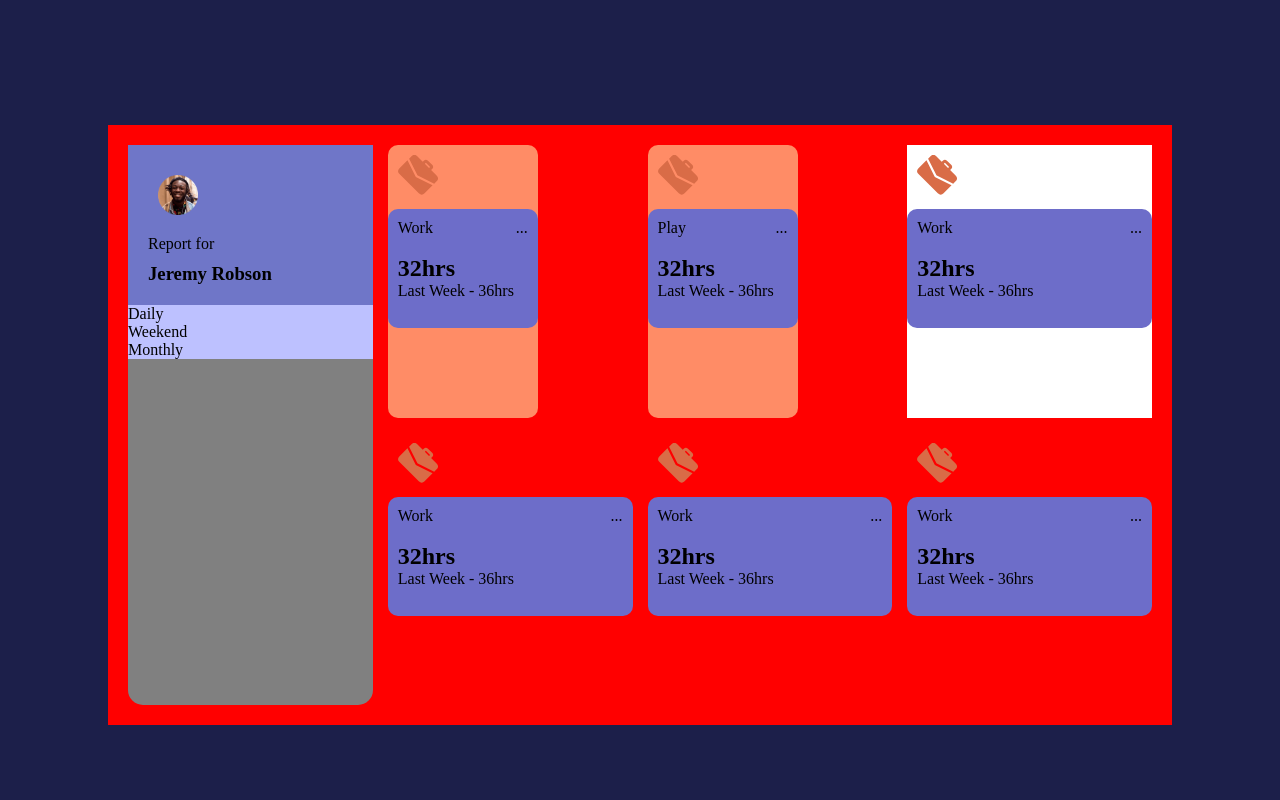
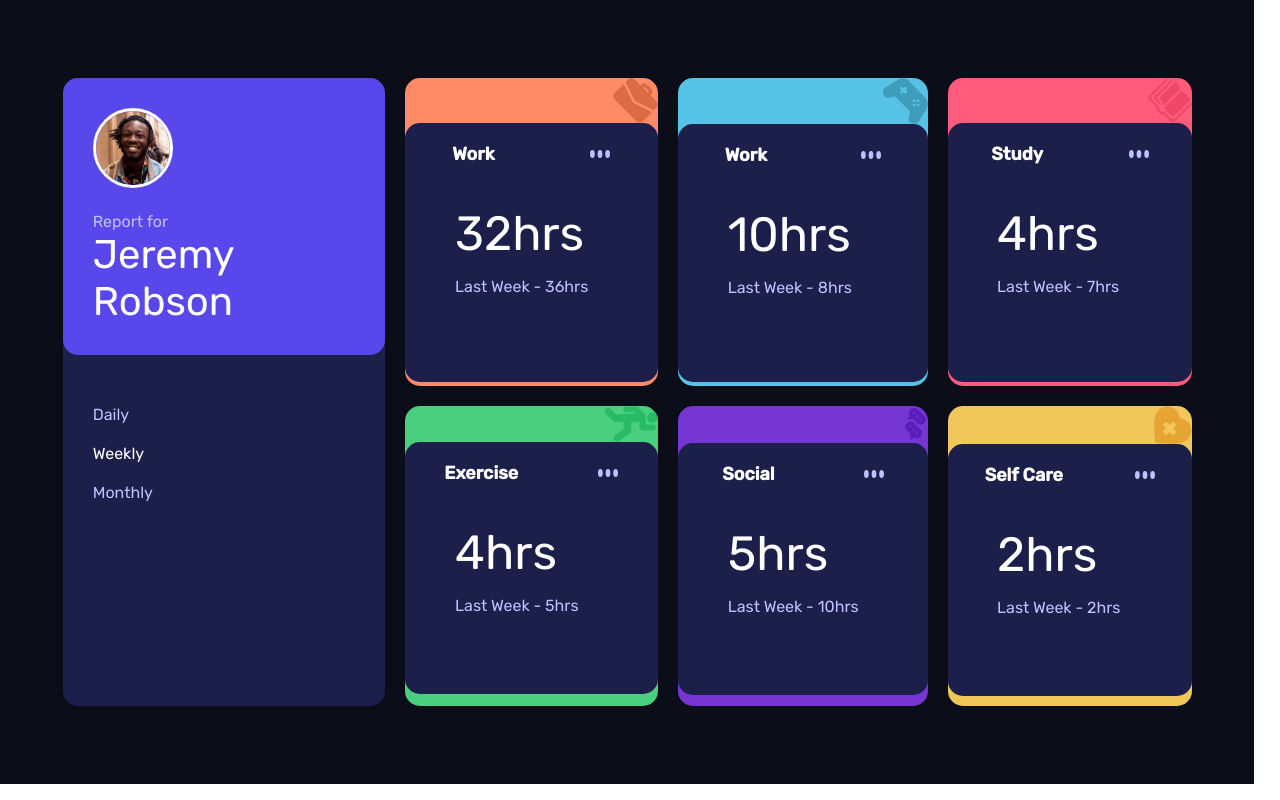
Before and after one commit to Jidraph1/TimeTrackingDashboard, a plain HTML site: page index.html in a window 1280 px wide. Drawn offline with Linux system fonts and the light colour scheme.

Commit message:
fix, grid templ areas

```diff
--- a/index.html
+++ b/index.html
@@ -8,129 +8,133 @@
 
   <title>Frontend Mentor | Time tracking dashboard</title>
   <link rel="stylesheet" href="style.css">
-
+  <link rel="preconnect" href="https://fonts.googleapis.com">
+  <link rel="preconnect" href="https://fonts.gstatic.com" crossorigin>
+  <link href="https://fonts.googleapis.com/css2?family=Rubik:wght@300;400;500&display=swap" rel="stylesheet">
 </head>
 <body>
   <div class="container">
-    <div class="profile">
+    <div class="content">
+      <div class="one">
+        <div class="one-content">
+          <div>
+            <div>
+              <img src="./images/image-jeremy.png" alt="">
+            </div>
+            <div class="profile-detail">
+              <p class="detail">Report for</p>
               <div class="name">
-        <img src="images/image-jeremy.png">
-        <p> Report for</p>
-        <h3> Jeremy Robson</h3>
+                <p>Jeremy</p>
+                <p>Robson</p>
               </div>
-      <div class="days">
+            </div>
+          </div>
+        </div>
+        <div class="frequency">
           <p>Daily</p>
-        <p>Weekend</p>
+          <p id="white">Weekly</p>
           <p>Monthly</p>
         </div>
       </div>
 
-    <div class="work">
-      <img src="images/icon-work.svg">
-      <div class="workclass">
-
-        <div class="work-dotdot">
-          <p>Work </p>
-          <P>...</P>
+      <div class="two">
+        <div class="upper">
+          <img src="./images/icon-work.svg" alt="">
+        </div>
+        <div class="two-content">
+            <div class="header">
+              <p class="heading">Work</p>
+              <img src="./images/icon-ellipsis.svg" alt="" height="8px">
+            </div>
+            <div class="info">
+              <p class="large-time">32hrs</p>
+              <p class="time">Last Week - 36hrs</p>
+            </div>
+        </div>
       </div>
 
-        <span class="work-time">
-        <h2> 32hrs </h2>
-        <p> Last Week - 36hrs</p>
-      </span>
+      <div class="three">
+        <div class="upper">
+          <img src="./images/icon-play.svg" alt="">
+        </div>
+        <div class="two-content">
+            <div class="header">
+              <p class="heading">Work</p>
+              <img src="./images/icon-ellipsis.svg" alt="" height="8px">
+            </div>
+            <div class="info">
+              <p class="large-time">10hrs</p>
+              <p class="time">Last Week - 8hrs</p>
+            </div>
+        </div>
       </div>
 
+      <div class="four">
+        <div class="upper">
+          <img src="./images/icon-study.svg" alt="">
         </div>
-      <div class="play">
-        <img src="images/icon-work.svg">
-        <div class="playclass">
-
-          <div class="play-dotdot">
-            <p>Play</p>
-            <P>...</P>
+        <div class="two-content">
+            <div class="header">
+              <p class="heading">Study</p>
+              <img src="./images/icon-ellipsis.svg" alt="" height="8px">
+            </div>
+            <div class="info">
+              <p class="large-time">4hrs</p>
+              <p class="time">Last Week - 7hrs</p>
+            </div>
+        </div>
       </div>
 
-          <span class="play-time">
-          <h2> 32hrs </h2>
-          <p> Last Week - 36hrs</p>
-        </span>
+      <div class="five">
+        <div class="upper exercise">
+          <img src="./images/icon-exercise.svg" alt="">
+        </div>
+        <div class="two-content">
+            <div class="header">
+              <p class="heading">Exercise</p>
+              <img src="./images/icon-ellipsis.svg" alt="" height="8px">
+            </div>
+            <div class="info">
+              <p class="large-time">4hrs</p>
+              <p class="time">Last Week - 5hrs</p>
+            </div>
+        </div>
       </div>
 
+      <div class="six">
+        <div class="upper social">
+          <img src="./images/icon-social.svg" alt="">
+        </div>
+        <div class="two-content">
+            <div class="header">
+              <p class="heading">Social</p>
+              <img src="./images/icon-ellipsis.svg" alt="" height="8px">
+            </div>
+            <div class="info">
+              <p class="large-time">5hrs</p>
+              <p class="time">Last Week - 10hrs</p>
+            </div>
+        </div>
       </div>
 
-        <div class="study">
-          <img src="images/icon-work.svg">
-          <div class="workclass">
-
-            <div class="work-dotdot">
-              <p>Work </p>
-              <P>...</P>
+      <div class="seven">
+        <div class="upper self-care">
+          <img src="./images/icon-self-care.svg" alt="">
         </div>
-
-            <span class="work-time">
-            <h2> 32hrs </h2>
-            <p> Last Week - 36hrs</p>
-          </span>
+        <div class="two-content">
+            <div class="header">
+              <p class="heading">Self Care</p>
+              <img src="./images/icon-ellipsis.svg" alt="" height="8px">
             </div>
-
+            <div class="info">
+              <p class="large-time">2hrs</p>
+              <p class="time">Last Week - 2hrs</p>
             </div>
-
-          <div class="exercise">
-            <img src="images/icon-work.svg">
-            <div class="workclass">
-
-              <div class="work-dotdot">
-                <p>Work </p>
-                <P>...</P>
         </div>
-
-              <span class="work-time">
-              <h2> 32hrs </h2>
-              <p> Last Week - 36hrs</p>
-            </span>
-            </div>
-
-            </div>
-
-            <div class="social">
-              <img src="images/icon-work.svg">
-              <div class="workclass">
-
-                <div class="work-dotdot">
-                  <p>Work </p>
-                  <P>...</P>
-                </div>
-
-                <span class="work-time">
-                <h2> 32hrs </h2>
-                <p> Last Week - 36hrs</p>
-              </span>
-              </div>
-
-              </div>
-
-              <div class="selfcare">
-                <img src="images/icon-work.svg">
-                <div class="workclass">
-
-                  <div class="work-dotdot">
-                    <p>Work </p>
-                    <P>...</P>
-                  </div>
-
-                  <span class="work-time">
-                  <h2> 32hrs </h2>
-                  <p> Last Week - 36hrs</p>
-                </span>
-                </div>
-
       </div>
 
     </div>
   </div>
 
-
-
-
 </body>
 </html>
--- a/style.css
+++ b/style.css
@@ -1,111 +1,149 @@
 * {
   margin: 0;
   padding: 0;
-}
-body {
-  height: 100vh;
-  display: flex;
-  align-items: center;
-  justify-content: center;
-  background-color: hsl(235, 46%, 20%);
-}
-.container {
-  margin-top: 50px;
-  width: 80%;
-  height: 70%;
-  padding: 20px;
-  display: grid;
-  /* justify-content: center;
-  align-items: center; */
-  flex-wrap: wrap;
-  gap: 15px;
-  background-color: red;
-  grid-template-columns: repeat(4, 1fr);
-  grid-template-rows: repeat(2, 1fr);
-  grid-template-areas:
-    "profile work play study "
-    "profile exercise social selfcare";
+  box-sizing: border-box;
+  font-family: 'Rubik', sans-serif;
 }
 
-.profile {
-  border-radius: 15px;
-  display: flex;
-  flex-direction: column;
-  grid-area: profile;
-  background-color: grey;
-}
-.name {
+.container {
+  width: 98vw;
+  height: 98vh;
+  background-color: hsl(226, 37%, 7%);
   display: grid;
-  background-color: hsl(235, 45%, 61%);
-  gap: 10px;
-  padding: 20px;
-}
-.days {
-  background-color: hsl(236, 100%, 87%);
-}
-.container img {
-  width: 40px;
-  padding: 10px;
+  justify-items: center;
+  align-items: center;
 }
 
-.work {
-  /* padding: 20px; */
-  border-radius: 10px;
-  width: 150px;
-  background-color: hsl(15, 100%, 70%);
-  grid-area: work;
+.content {
+  width: 90%;
+  height: 80%;
+  display: grid;
+  grid-template-columns: repeat(4 1fr);
+  grid-template-rows: repeat(2 1fr);
+  gap: 20px;
+  grid-template-areas:
+  "one two three four"
+  "one five six seven"
+  ;
 }
 
-.workclass {
-  background-color: rgb(109, 109, 201);
-  padding: 10px;
-  border-radius: 10px;
+.one {
+  background-color: hsl(235, 46%, 20%);
+  border-radius: 15px;
+  color: #fff;
+  grid-area: one;
 }
-.work img {
-  /* float: right; */
+.one-content {
+  background-color: hsl(246, 80%, 60%);
+  border-radius: 15px;
+  padding: 30px;
+  /* padding-bottom: 100px; */
 }
-.work-dotdot {
+.one img {
+  width: 80px;
+  border-radius: 50%;
+  border: 3px solid #fff;
+}
+  .detail{
+    color: hsl(236, 100%, 87%);
+  }
+  .profile-detail {
+    margin-top: 20px;
+  }
+  .name p {
+    font-size: 40px;
+  }
+  .frequency {
+    padding: 30px;
+  }
+  .frequency p {
+    color: hsl(236, 100%, 87%);
+    padding-top: 20px;
+  }
+  #white {
+    color: #fff;
+  }
+
+.two {
+  background-color: hsl(15, 100%, 70%);
+  border-radius: 15px;
+  grid-area: two;
+}
+ .upper {
   display: flex;
-  justify-content: space-between;
+  justify-content: flex-end;
 }
-.work-time {
-  padding: 20px;
+  .upper img {
+    width: 45px;
+  }
+.two-content {
+  border-radius: 15px;
+  background-color: hsl(235, 46%, 20%);
+  height: 84%;
+  color: #fff;
+}
+  .header {
+    display: flex;
+    justify-content: space-around;
+    align-items: center;
+    padding-top: 20px;
+    padding-bottom: 40px;
+  }
+  .heading {
+    font-size: 18px;
+    font-weight: 900;
+  }
+  .header img {
+    width: 20px;
+  }
+  .info {
+    padding-left: 20%;
+  }
+  .large-time {
+    font-size: 3em;
+    margin-bottom: 15px;
+  }
+  .time {
+    color: hsl(236, 100%, 87%);
+  }
+
+
+.three {
+  background-color: hsl(195, 74%, 62%);
+  border-radius: 15px;
+  grid-area: three;
 }
 
-.play {
-  /* padding: 20px; */
-  border-radius: 10px;
-  width: 150px;
-  background-color: hsl(15, 100%, 70%);
-  grid-area: play;
+.four {
+  background-color: hsl(348, 100%, 68%);
+  border-radius: 15px;
+  grid-area: four;
+
 }
 
-.playclass {
-  background-color: rgb(109, 109, 201);
-  padding: 10px;
-  border-radius: 10px;
+.five {
+  background-color: hsl(145, 58%, 55%);
+  border-radius: 15px;
+  grid-area: five;
 }
-.play img {
-  /* float: right; */
+  .exercise img {
+    width: 54px;
+  }
+
+.six {
+  background-color: hsl(264, 64%, 52%);
+  border-radius: 15px;
+  grid-area: six;
 }
-.play-dotdot {
-  display: flex;
-  justify-content: space-between;
+  .social img {
+    width: 28px;
+  }
+
+.seven {
+  background-color: hsl(43, 84%, 65%);
+  border-radius: 15px;
+  grid-area: seven;
 }
-.play-time {
-  padding: 20px;
-}
-
-.study {
-    background: white;
-  grid-area: study;
-}
-.exercise {
-  grid-area: exercise;
-}
-.social {
-  grid-area: social;
-}
-.selfcare {
-  grid-area: selfcare;
-}
+ .self-care img {
+  width: 38px;
+ }
```
Lines whose indentation alone changed are shown as unchanged.
